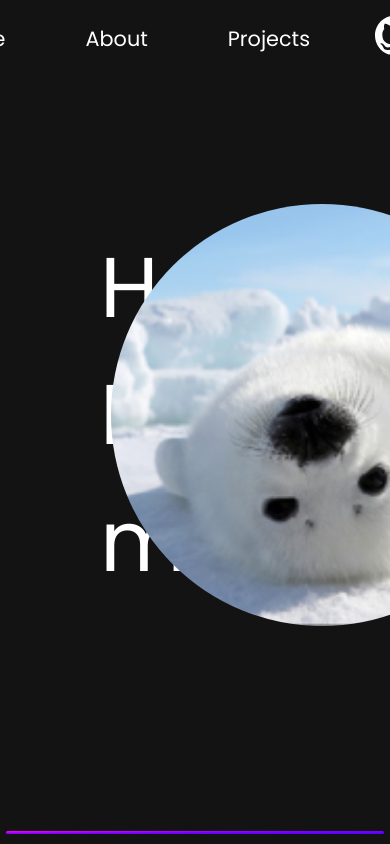
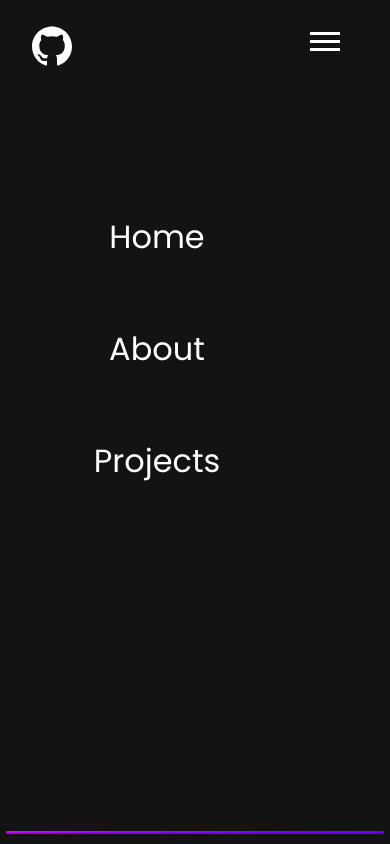
Before and after one commit to mvlwarekekw/mvlware.xyz, a Vue app: page / in a window 390 px wide. Shown: the top 844 px of the page. Built offline with nearby package versions, Linux system fonts and the light colour scheme.

Commit message:
feat: add mobile compatability for navbar

```diff
--- a/src/components/Navbar.vue
+++ b/src/components/Navbar.vue
@@ -1,12 +1,20 @@
 <script setup lang="ts">
+import { ref } from "vue";
 
+const burger = ref(true)
+const menu = ref(false)
+
+function toggle() {
+  burger.value = !burger.value
+  menu.value = !menu.value
+}
 </script>
 
 <template>
   <nav>
     <div class="navbar">
-      <div class="nav-items">
-        <ul>
+      <div class="nav-menu" :class="{'active' : burger}">
+        <ul class="nav-items" :class="{'active': burger}">
           <li class="nav-item">
             <RouterLink to="/" class="link">Home</RouterLink>
           </li>
@@ -19,6 +27,11 @@
         </ul>
       </div>
       <a target="_blank" rel="noopener noreferrer" href="https://github.com/mvlwarekekw"><img src="/github-light.svg" alt="" class="gh-logo"></a>
+      <div class="burger" :class="{'active' : burger}" @click="toggle">
+        <span class="bar"></span>
+        <span class="bar"></span>
+        <span class="bar"></span>
+      </div>
     </div>
   </nav>
 </template>
@@ -39,13 +52,90 @@
   max-height: 100px;
 }
 
-.nav-items {
+.burger {
+  display: none;
+}
+
+.bar {
+  display: block;
+  width: 30px;
+  height: 3px;
+  margin: 5px auto;
+  transition: all 0.3s ease-in-out;
+  background-color: #fff;
+}
+
+@media screen and (max-width: 768px) {
+  .nav-menu {
+    position: fixed;
+    left: -100%;
+    top: 6rem;
+    width: 100vw;
+    height: 100vh;
+
+    background-color: #131313;
+    border-radius: 15px;
+    text-align: center;
+    transition: 0.3s;
+  }
+
+  .nav-items {
+    position: fixed;
+    left: -100%;
+
+    display: flex;
+    flex-direction: column !important;
+
+    align-items: center;
+    justify-content: center;
+
+    width: 60%;
+    height: 60%;
+  }
+
+  .nav-items li {
+    margin: 2rem 0;
+    font-size: 2rem;
+  }
+
+  .nav-menu.active, .nav-items.active {
+    left: 0;
+  }
+
+  .burger {
+    display: block;
+    cursor: pointer;
+    position: absolute;
+    right: 50px;
+  }
+
+  .gh-logo {
+    position: relative;
+    left: 8%;
+    top: 6px;
+  }
+
+  .hamburger.active .bar:nth-child(2) {
+    opacity: 0;
+  }
+
+  .hamburger.active .bar:nth-child(1) {
+    transform: translateY(8px) rotate(45deg);
+  }
+
+  .hamburger.active .bar:nth-child(3) {
+    transform: translateY(-8px) rotate(-45deg);
+  }
+
+}
+
+.nav-menu {
   display: flex;
   width: 100%;
   justify-content: flex-end;
 }
 
-.nav-items ul {
+.nav-menu ul {
   display: flex;
   flex-direction: row;
 }
@@ -58,6 +148,7 @@
 .gh-logo {
   width: 40px;
   margin: 0 25px;
+  padding-top: 5px;
 }
 
 </style>
```
